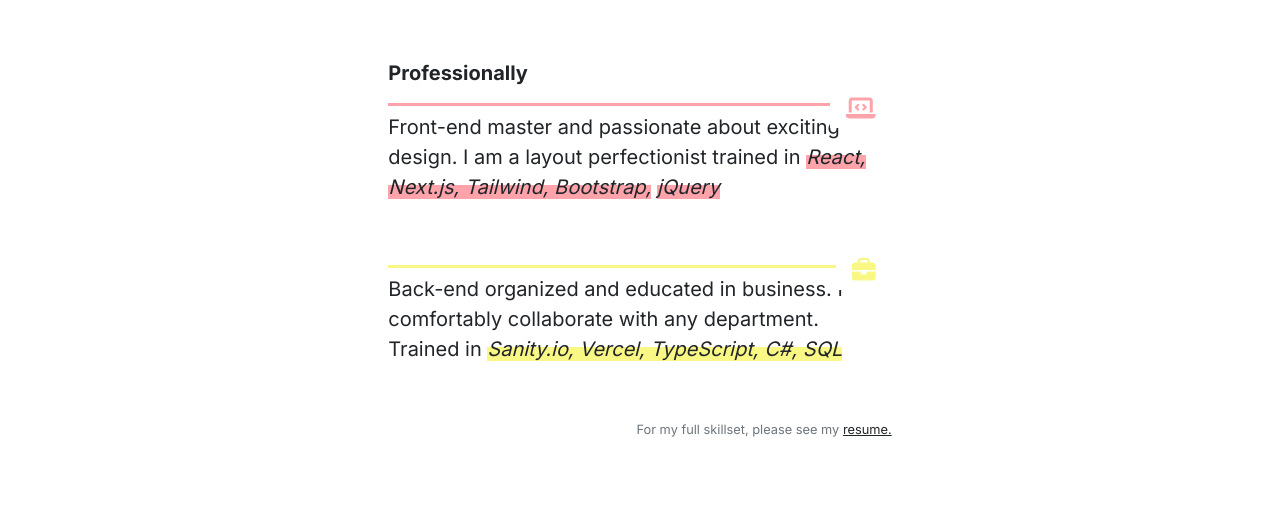
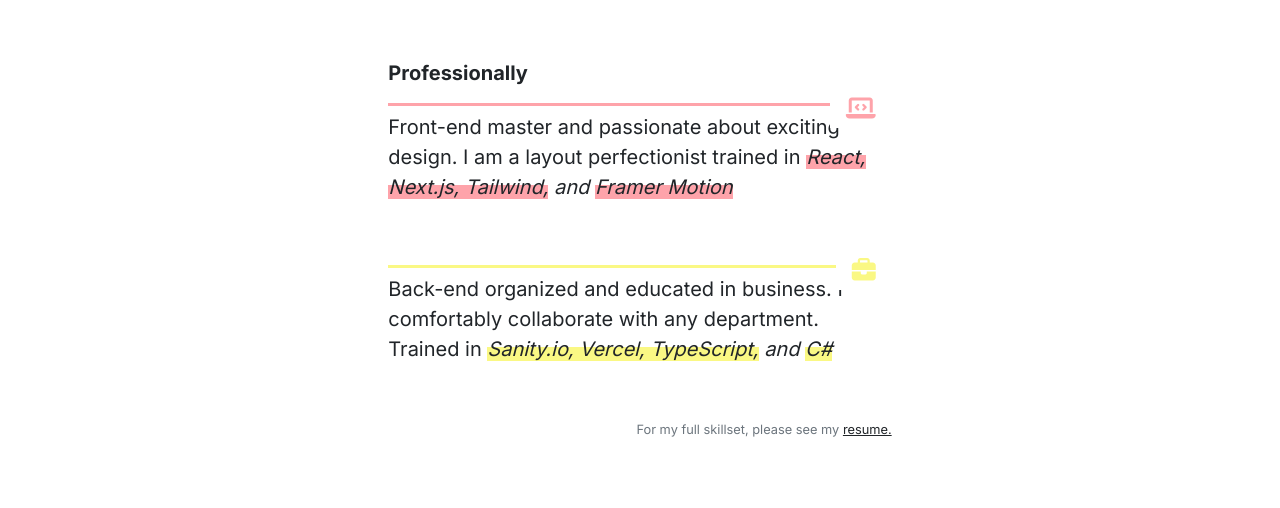
Before and after one commit to weytools/isaacw-portfolio, a website with bundled scripts: page index.html in a window 1280 px wide. Shown: the part 444-952 px from the top of the page. Built offline with nearby package versions, Linux system fonts and the light colour scheme; animation ran at ten frames a second.

Commit message:
Change highlighted tech

```diff
--- a/index.html
+++ b/index.html
@@ -105,9 +105,8 @@
                             <em>
                             <span class="highlighter h-m0 h-w0 h-red font-weight-normal">React, </span>
                             <span class="highlighter h-m0 h-w0 h-red font-weight-normal">Next.js, </span>
-                            <span class="highlighter h-m0 h-w0 h-red font-weight-normal">Tailwind, </span>
-                            <span class="highlighter h-m0 h-w0 h-red font-weight-normal">Bootstrap,</span>
-                            <span class="highlighter h-m0 h-w0 h-red font-weight-normal">jQuery </span>
+                            <span class="highlighter h-m0 h-w0 h-red font-weight-normal">Tailwind,</span> and
+                            <span class="highlighter h-m0 h-w0 h-red font-weight-normal">Framer Motion </span>
                             </em>
                         </p>
                     </div>
@@ -119,9 +118,8 @@
                             <em>
                             <span class="highlighter h-m0 h-w0 h-yellow font-weight-normal">Sanity.io, </span>
                             <span class="highlighter h-m0 h-w0 h-yellow font-weight-normal">Vercel, </span>
-                            <span class="highlighter h-m0 h-w0 h-yellow font-weight-normal">TypeScript, </span>
-                            <span class="highlighter h-m0 h-w0 h-yellow font-weight-normal">C#, </span>
-                            <span class="highlighter h-m0 h-w0 h-yellow font-weight-normal">SQL </span>
+                            <span class="highlighter h-m0 h-w0 h-yellow font-weight-normal">TypeScript,</span> and
+                            <span class="highlighter h-m0 h-w0 h-yellow font-weight-normal">C# </span>
                             </em>
                         </p>
                     </div>
```
